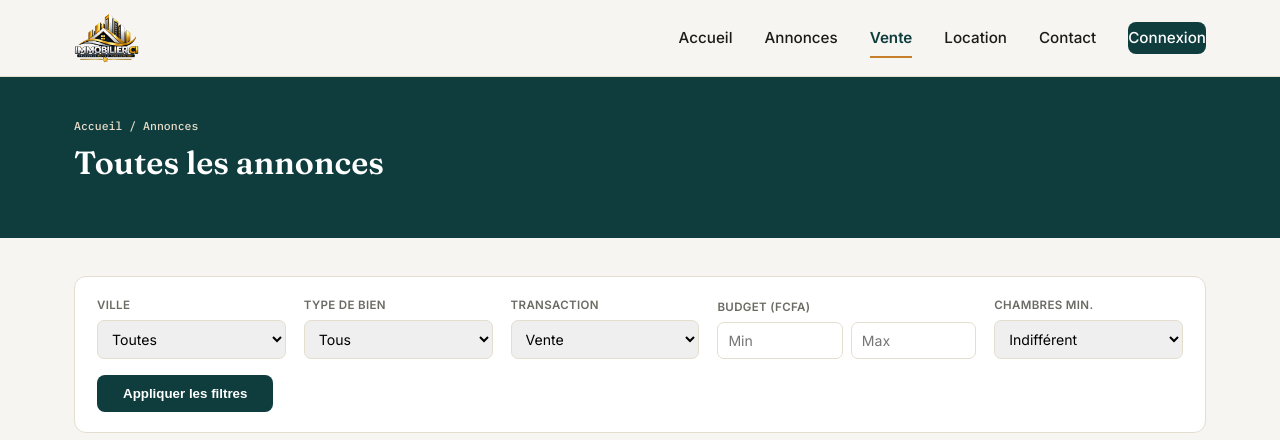
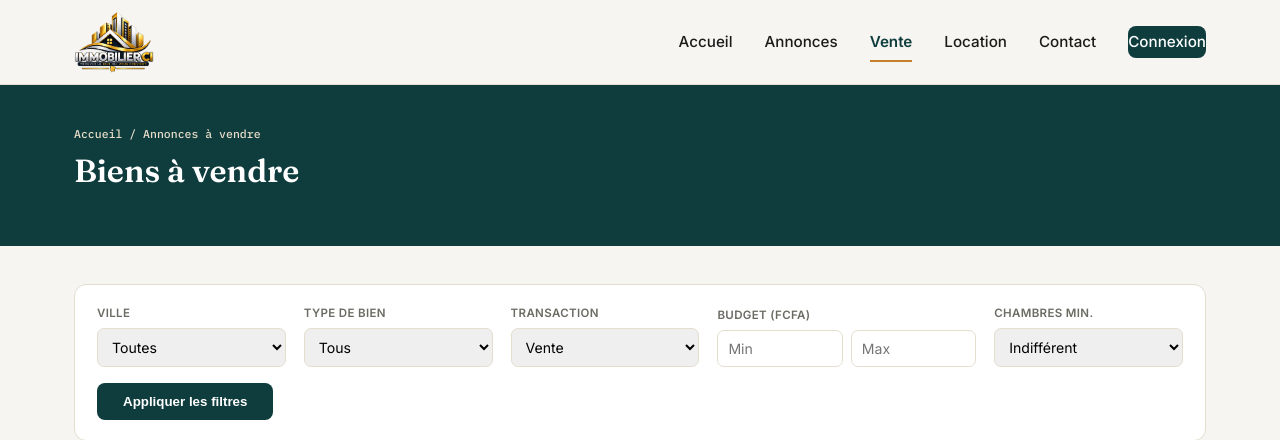
Before and after one commit to Sere-ali/immobilier-ci, a PHP site: page /immobilier-ci/annonces?listing_type=vente in a window 1280 px wide. Shown: the top 440 px of the page. Run offline with PHP 8.4, Linux system fonts and the light colour scheme; data comes from the database, SQL or seed files in the repository; data that the repository does not hold is empty; some libraries are stand-ins or nearby versions.

Commit message:
Corrige le titre "Vente"/"Location" et agrandit le logo du header
- annonces.php affichait toujours "Toutes les annonces" même filtré sur
  Vente ou Location depuis le menu ; le titre, le fil d'Ariane et le H1
  reflètent maintenant le filtre actif
- Logo agrandi dans le header public (desktop et mobile), inchangé dans
  le footer comme demandé

Co-Authored-By: Claude Sonnet 5 <noreply@anthropic.com>
Claude-Session: https://claude.ai/code/session_01ReN9zAvKQGJ1Bin3dvq9bk

```diff
--- a/annonces.php
+++ b/annonces.php
@@ -1,5 +1,7 @@
 <?php
-$pageTitle = 'Annonces';
+$listingTypeFilter = in_array($_GET['listing_type'] ?? '', ['vente', 'location'], true) ? $_GET['listing_type'] : '';
+$pageTitle = $listingTypeFilter === 'vente' ? 'Annonces à vendre' : ($listingTypeFilter === 'location' ? 'Annonces à louer' : 'Annonces');
+$pageHeading = $listingTypeFilter === 'vente' ? 'Biens à vendre' : ($listingTypeFilter === 'location' ? 'Biens à louer' : 'Toutes les annonces');
 require_once __DIR__ . '/includes/header.php';
 
 $where = ['1=1'];
@@ -35,8 +37,8 @@ try {
 ?>
 <section class="page-hero">
   <div class="container">
-    <div class="breadcrumb"><a href="index">Accueil</a> / Annonces</div>
-    <h1>Toutes les annonces</h1>
+    <div class="breadcrumb"><a href="index">Accueil</a> / <?= e($pageTitle) ?></div>
+    <h1><?= e($pageHeading) ?></h1>
   </div>
 </section>
 
--- a/assets/css/style.css
+++ b/assets/css/style.css
@@ -50,11 +50,12 @@ h1,h2,h3,h4{font-family:'Fraunces',serif;font-weight:600;line-height:1.15;margin
   backdrop-filter:blur(8px);
   border-bottom:1px solid var(--border);
 }
-.site-header .container{display:flex;align-items:center;justify-content:space-between;height:76px}
+.site-header .container{display:flex;align-items:center;justify-content:space-between;height:84px}
 .logo{font-family:'Fraunces',serif;font-weight:700;font-size:1.4rem;color:var(--lagune);display:flex;align-items:center;gap:8px;white-space:nowrap}
 .logo-mark{flex-shrink:0}
 .logo span{color:var(--laterite)}
 .logo-img{height:50px;width:auto;display:block}
+.logo-img-header{height:62px}
 .main-nav{display:flex;align-items:center;gap:32px}
 .main-nav a{font-weight:500;font-size:.95rem;color:var(--ink);position:relative;padding:4px 0}
 .main-nav a:hover{color:var(--lagune)}
@@ -284,6 +285,7 @@ h1,h2,h3,h4{font-family:'Fraunces',serif;font-weight:600;line-height:1.15;margin
 }
 @media (max-width: 640px){
   .site-header .container{height:64px}
+  .logo-img-header{height:42px}
   .main-nav{position:fixed;top:64px;right:0;bottom:0;left:0;width:100%;height:calc(100vh - 64px);background:var(--bg);flex-direction:column;padding:30px;gap:22px;transform:translateX(100%);transition:.25s;z-index:40;align-items:flex-start;overflow-y:auto}
   .main-nav.open{transform:translateX(0)}
   .nav-toggle{display:block}
--- a/includes/header.php
+++ b/includes/header.php
@@ -38,7 +38,7 @@ function navLinkClass(string $script, string $currentScript, ?string $listingTyp
 <body>
 <header class="site-header">
   <div class="container">
-    <a href="index" class="logo"><img src="assets/img/logo.png?v=<?= assetVersion('assets/img/logo.png') ?>" alt="Immobilier CI" class="logo-img"></a>
+    <a href="index" class="logo"><img src="assets/img/logo.png?v=<?= assetVersion('assets/img/logo.png') ?>" alt="Immobilier CI" class="logo-img logo-img-header"></a>
     <nav class="main-nav">
       <a href="index" class="<?= navLinkClass('index.php', $currentScript) ?>">Accueil</a>
       <a href="annonces" class="<?= navLinkClass('annonces.php', $currentScript, '', $currentListingType) ?> <?= navLinkClass('annonce.php', $currentScript) ?>">Annonces</a>
```
